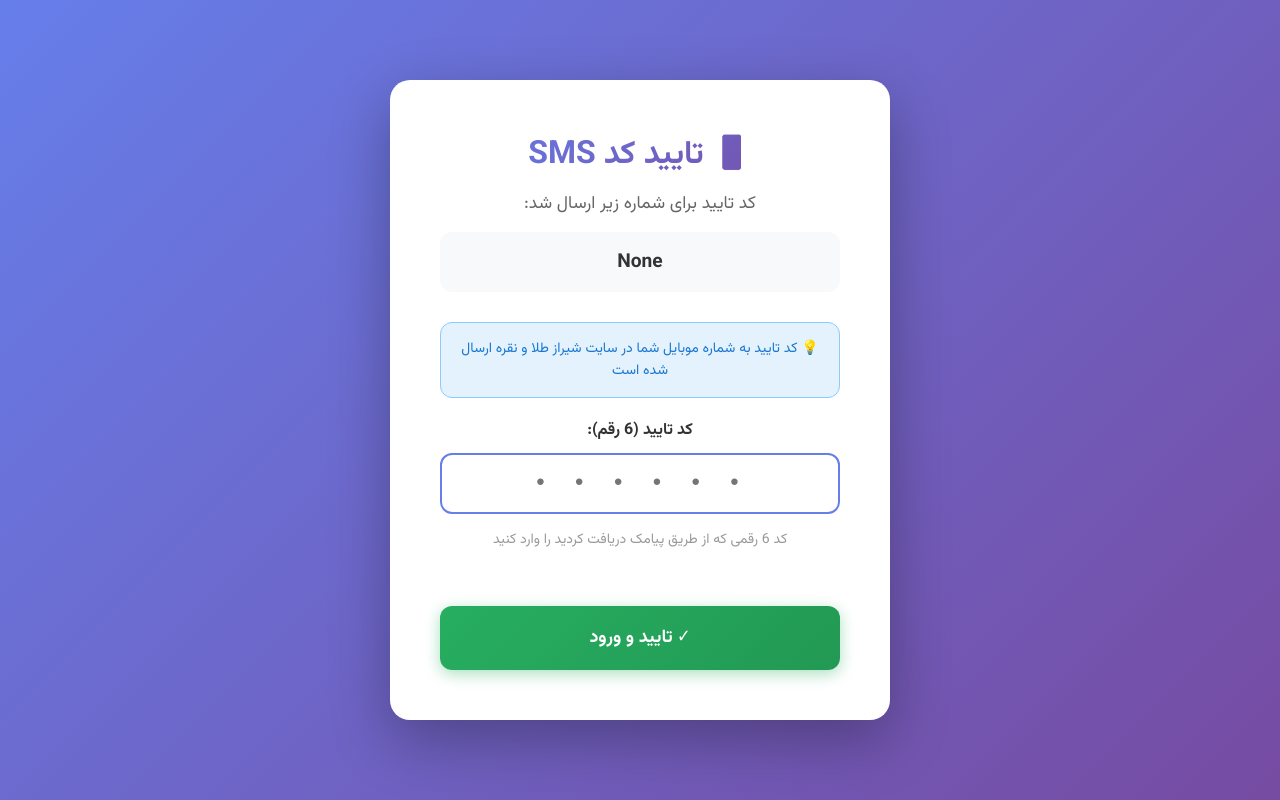
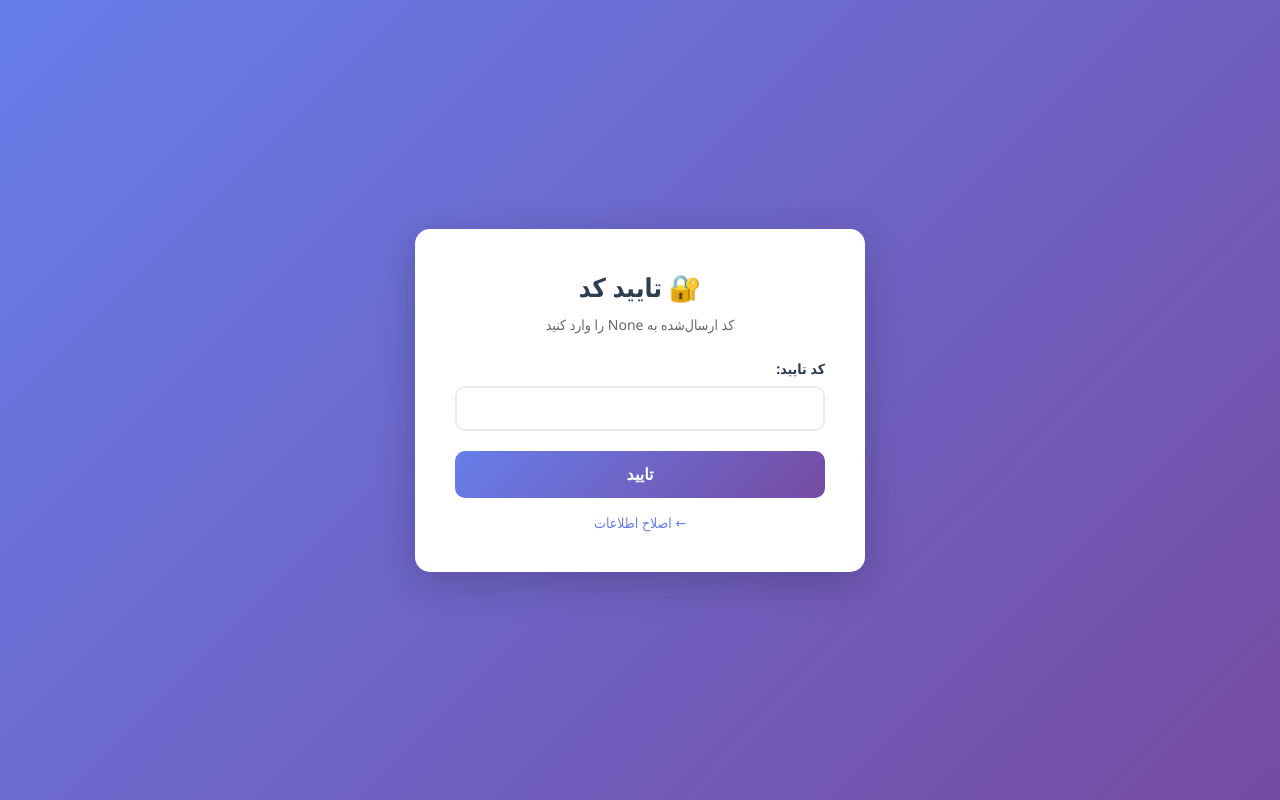
Before and after one commit to engmiladfrs20/shiraz-silver-scraper, a Flask app: page /verify in a window 1280 px wide. Run offline with Flask 3, Linux system fonts and the light colour scheme.

Commit message:
Update verify.html

```diff
--- a/templates/verify.html
+++ b/templates/verify.html
@@ -3,190 +3,64 @@
 <head>
     <meta charset="UTF-8">
     <meta name="viewport" content="width=device-width, initial-scale=1.0">
-    <title>تایید کد - شیراز طلا و نقره</title>
-    <link href="https://fonts.googleapis.com/css2?family=Vazirmatn:wght@400;700&display=swap" rel="stylesheet">
+    <title>تایید کد</title>
     <style>
-        * {
-            margin: 0;
-            padding: 0;
-            box-sizing: border-box;
+        *{margin:0;padding:0;box-sizing:border-box;}
+        body{
+            font-family:'Segoe UI',Tahoma,Geneva,Verdana,sans-serif;
+            background:linear-gradient(135deg,#667eea 0%,#764ba2 100%);
+            min-height:100vh;display:flex;align-items:center;
+            justify-content:center;padding:20px;
         }
-
-        body {
-            font-family: 'Vazirmatn', 'Tahoma', sans-serif;
-            background: linear-gradient(135deg, #667eea 0%, #764ba2 100%);
-            min-height: 100vh;
-            display: flex;
-            align-items: center;
-            justify-content: center;
-            padding: 20px;
+        .box{
+            background:#fff;border-radius:15px;padding:40px;
+            box-shadow:0 10px 40px rgba(0,0,0,.2);
+            max-width:450px;width:100%;
         }
-
-        .verify-container {
-            background: white;
-            border-radius: 20px;
-            padding: 50px;
-            max-width: 500px;
-            width: 100%;
-            box-shadow: 0 20px 60px rgba(0,0,0,0.3);
-            text-align: center;
+        h1{color:#2c3e50;margin-bottom:10px;text-align:center;font-size:26px;}
+        p{color:#666;text-align:center;margin-bottom:25px;font-size:14px;}
+        .form-group{margin-bottom:20px;}
+        label{display:block;margin-bottom:8px;color:#2c3e50;font-weight:600;font-size:14px;}
+        input{
+            width:100%;padding:12px;border:2px solid #e9ecef;
+            border-radius:10px;font-size:15px;transition:border-color .3s;
+            direction:ltr;
         }
-
-        h1 {
-            margin-bottom: 10px;
-            font-size: 2em;
-            background: linear-gradient(135deg, #667eea 0%, #764ba2 100%);
-            -webkit-background-clip: text;
-            -webkit-text-fill-color: transparent;
+        input:focus{outline:none;border-color:#667eea;}
+        button{
+            width:100%;padding:14px;background:linear-gradient(135deg,#667eea 0%,#764ba2 100%);
+            color:#fff;border:none;border-radius:10px;font-size:16px;
+            font-weight:bold;cursor:pointer;transition:transform .3s;
         }
-
-        .subtitle {
-            color: #666;
-            margin-bottom: 15px;
-            font-size: 1.1em;
+        button:hover{transform:translateY(-2px);}
+        .error{
+            background:#f8d7da;color:#721c24;padding:12px;border-radius:8px;
+            margin-bottom:20px;text-align:center;font-size:14px;
         }
-
-        .mobile-display {
-            background: #f8f9fa;
-            padding: 15px;
-            border-radius: 12px;
-            margin-bottom: 30px;
-            font-size: 1.2em;
-            color: #333;
-            font-weight: 600;
-        }
-
-        .form-group {
-            margin-bottom: 25px;
-        }
-
-        label {
-            display: block;
-            margin-bottom: 10px;
-            color: #333;
-            font-weight: 600;
-            font-size: 16px;
-        }
-
-        input {
-            width: 100%;
-            padding: 15px;
-            border: 2px solid #e0e0e0;
-            border-radius: 12px;
-            font-size: 24px;
-            font-family: 'Courier New', monospace;
-            text-align: center;
-            letter-spacing: 5px;
-            transition: border-color 0.3s;
-        }
-
-        input:focus {
-            outline: none;
-            border-color: #667eea;
-        }
-
-        .helper-text {
-            margin-top: 15px;
-            font-size: 14px;
-            color: #999;
-        }
-
-        .submit-btn {
-            width: 100%;
-            background: linear-gradient(135deg, #27ae60 0%, #229954 100%);
-            color: white;
-            border: none;
-            padding: 18px;
-            border-radius: 12px;
-            font-size: 18px;
-            font-weight: 600;
-            cursor: pointer;
-            font-family: inherit;
-            transition: transform 0.2s, box-shadow 0.2s;
-            box-shadow: 0 4px 15px rgba(39, 174, 96, 0.4);
-            margin-top: 30px;
-        }
-
-        .submit-btn:hover {
-            transform: translateY(-2px);
-            box-shadow: 0 6px 20px rgba(39, 174, 96, 0.5);
-        }
-
-        .submit-btn:active {
-            transform: translateY(0);
-        }
-
-        .error {
-            background: #fee;
-            color: #c33;
-            padding: 15px;
-            border-radius: 12px;
-            margin-bottom: 20px;
-            border: 1px solid #fcc;
-        }
-
-        .info-box {
-            background: #e3f2fd;
-            color: #1976d2;
-            padding: 15px;
-            border-radius: 12px;
-            margin-bottom: 20px;
-            border: 1px solid #90caf9;
-            font-size: 14px;
+        .back-link{
+            display:block;text-align:center;margin-top:15px;
+            color:#667eea;text-decoration:none;font-size:14px;
         }
     </style>
 </head>
 <body>
-    <div class="verify-container">
-        <h1>📱 تایید کد SMS</h1>
-        <p class="subtitle">کد تایید برای شماره زیر ارسال شد:</p>
+<div class="box">
+    <h1>🔐 تایید کد</h1>
+    <p>کد ارسال‌شده به {{ mobile }} را وارد کنید</p>
 
-        <div class="mobile-display">
-            {{ mobile }}
+    {% if error %}
+        <div class="error">{{ error }}</div>
+    {% endif %}
+
+    <form method="POST">
+        <div class="form-group">
+            <label>کد تایید:</label>
+            <input type="text" name="code" required>
         </div>
+        <button type="submit">تایید</button>
+    </form>
 
-        <div class="info-box">
-            💡 کد تایید به شماره موبایل شما در سایت شیراز طلا و نقره ارسال شده است
-        </div>
-
-        {% if error %}
-        <div class="error">
-            ❌ {{ error }}
-        </div>
-        {% endif %}
-
-        <form method="POST" action="/verify">
-            <div class="form-group">
-                <label for="code">کد تایید (6 رقم):</label>
-                <input
-                    type="text"
-                    id="code"
-                    name="code"
-                    placeholder="• • • • • •"
-                    maxlength="6"
-                    required
-                    pattern="[0-9]{6}"
-                    autocomplete="off"
-                >
-                <p class="helper-text">
-                    کد 6 رقمی که از طریق پیامک دریافت کردید را وارد کنید
-                </p>
-            </div>
-
-            <button type="submit" class="submit-btn">
-                ✓ تایید و ورود
-            </button>
-        </form>
-    </div>
-
-    <script>
-        // فوکوس خودکار روی input
-        document.getElementById('code').focus();
-
-        // فقط عدد بپذیرد
-        document.getElementById('code').addEventListener('input', function(e) {
-            this.value = this.value.replace(/[^0-9]/g, '');
-        });
-    </script>
+    <a href="/setup" class="back-link">← اصلاح اطلاعات</a>
+</div>
 </body>
 </html>
```
